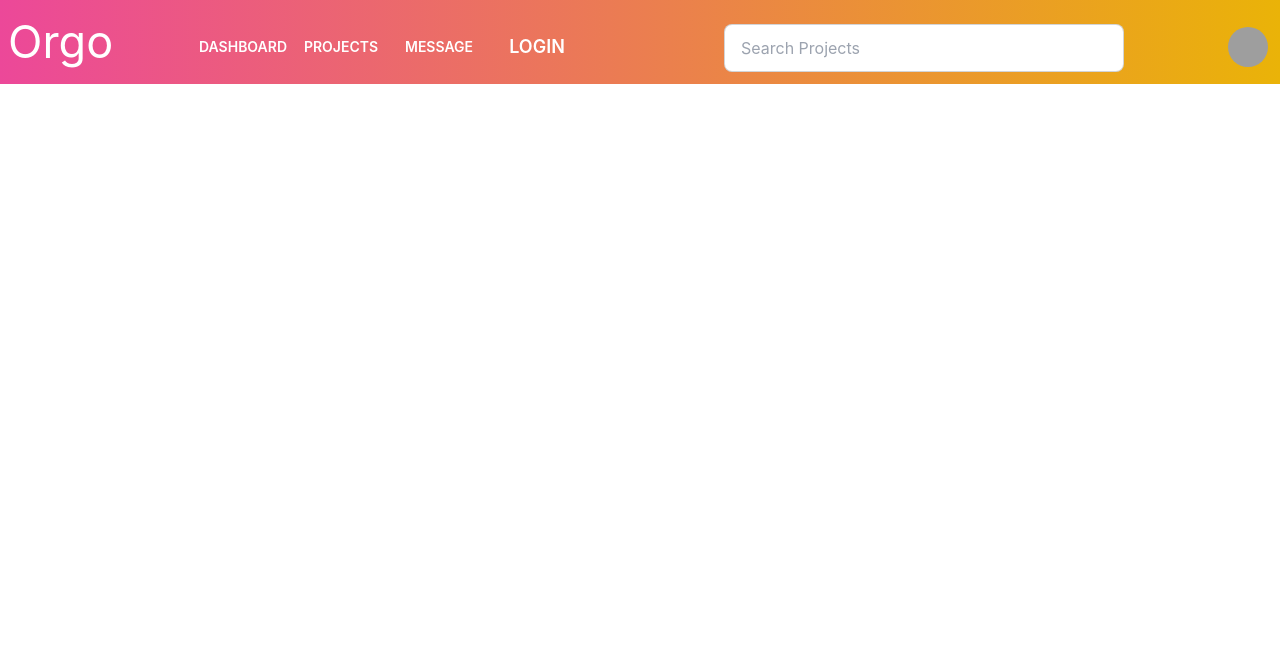
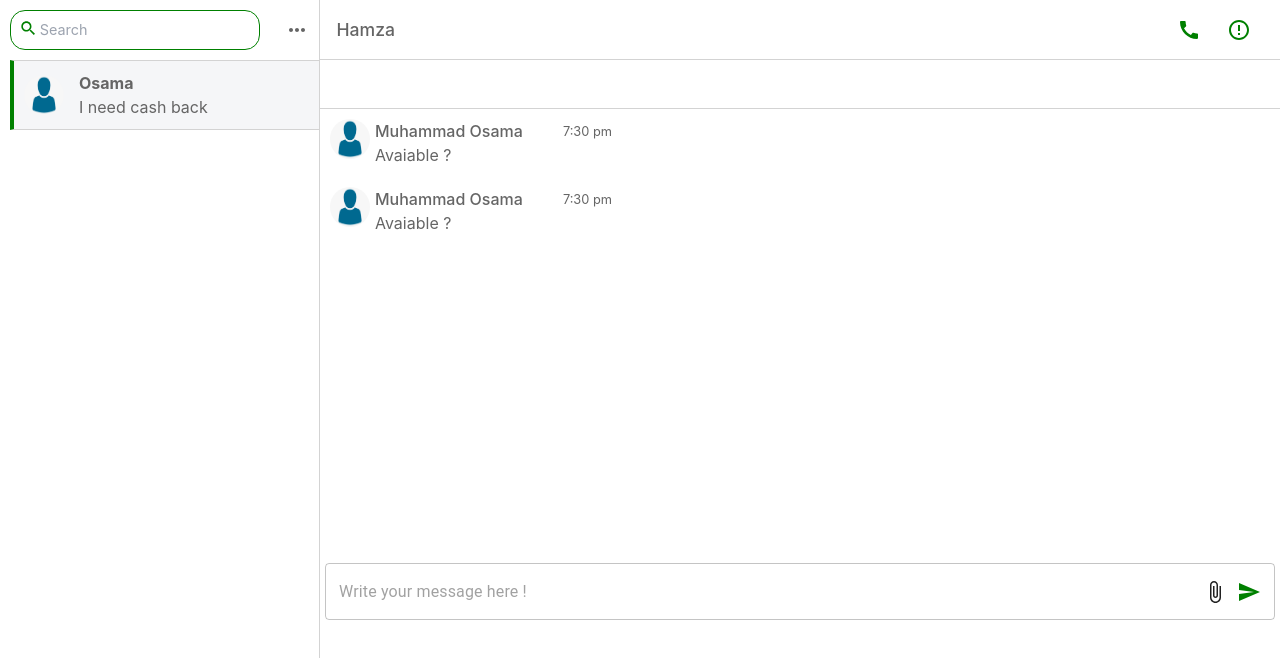
Before and after one commit to MuhammadKhan3/Orgo, a React (Create React App) app in the folder frontend/: page /message in a window 1280 px wide. Shown: the top 658 px of the page. Built offline with nearby package versions, Linux system fonts and the light colour scheme; no server answers; grey boxes are pictures that could not be loaded.

Commit message:
chat page update 1

```diff
--- a/frontend/package.json
+++ b/frontend/package.json
@@ -36,6 +36,7 @@
     "react-router-dom": "^6.3.0",
     "react-scripts": "5.0.1",
     "react-stripe-checkout": "^2.6.3",
+    "socket.io": "^4.5.1",
     "socket.io-client": "^4.5.1",
     "typewriter-effect": "^2.19.0",
     "web-vitals": "^2.1.4",
--- a/frontend/src/components/chat/ChatRightSection.jsx
+++ b/frontend/src/components/chat/ChatRightSection.jsx
@@ -1,17 +1,16 @@
 import React from "react";
 import CallIcon from "@mui/icons-material/Call";
-
+import SendIcon from "@mui/icons-material/Send";
+import AttachFileIcon from '@mui/icons-material/AttachFile';
 import ErrorOutlineIcon from "@mui/icons-material/ErrorOutline";
 import Messages from "./Messages";
-import { TextareaAutosize } from "@mui/material";
+import { TextareaAutosize, TextField } from "@mui/material";
 import "../chat/chat.css";
 const { io } = require("socket.io-client");
-const socket = io('http://localhost:8000');
+const socket = io("http://localhost:8000");
 
 function ChatRightSection() {
-  const sendhandler=()=>{
-
-  }
+  const sendhandler = () => {};
   return (
     <div className="right-section">
       <div className="chat-body-nav">
@@ -39,18 +38,21 @@ function ChatRightSection() {
         <Messages />
         <Messages />
       </div>
-      <TextareaAutosize
-          aria-label="Enter Description"
-          placeholder="Write your message here!"
-          style={{
-            width: "1015px",
-            borderTop:"1px solid lightgrey",
-            padding: "10px",
-            fontSize: "0.9em",
-            marginTop: "5px",
-          }}
-          minRows={3}
-        />
+      <TextField
+        // label="Write your message here !"
+        placeholder="Write your message here !"
+        multiline
+        rowsMax="3"
+        InputProps={{ endAdornment: <><AttachFileIcon style={{marginRight:"10px"}}/><SendIcon style={{color:"green"}} /></>}}
+        style={{
+          width: "100%",
+          padding: "10px",
+          fontSize: "0.9em",
+          padding:"5px",
+          marginTop: "100px",
+          outline: "none"
+        }}
+      />
     </div>
   );
 }
--- a/frontend/src/components/chat/chat.css
+++ b/frontend/src/components/chat/chat.css
@@ -3,13 +3,16 @@
 .main-chat{
     display: flex;
     justify-content: center;
-    position: fixed;
+    position: absolute;
+    top: 0;
+    bottom: 0;
+    width: 100%;
 }
 
 /* sidebar*/
 
 .sidebar {
-  width: 350px;
+  width: 25%;
   height: 100vh;
   color: #656565;
   border-right: 1px solid lightgray;
@@ -60,7 +63,7 @@
 
 /* Right section */
 .right-section {
-  width: 1015px;
+  width: 75%;
   height: 100vh;
   color: #656565;
   background-color: white;
--- a/frontend/src/components/routes/routerlink.js
+++ b/frontend/src/components/routes/routerlink.js
@@ -54,7 +54,9 @@ function RouterLink() {
       <Route extact path="/submit-proposal/:jobId" element={<SubmitProposal/>} />
       <Route path="/proposal-list" element={<ProposalList/>} />
       <Route path="/submit-proposal" element={<SubmitProposal/>} />
-      <Route path="/message/:receiveId" element={<ChatPage/>} />
+      {/* <Route path="/message/:receiveId" element={<ChatPage/>} /> */}
+      <Route path="/message" element={<ChatPage/>} />
+
     </Routes>
   );
 }
```
Also changed, not shown: 1 other file (tests, documents, lock files or other folders).
